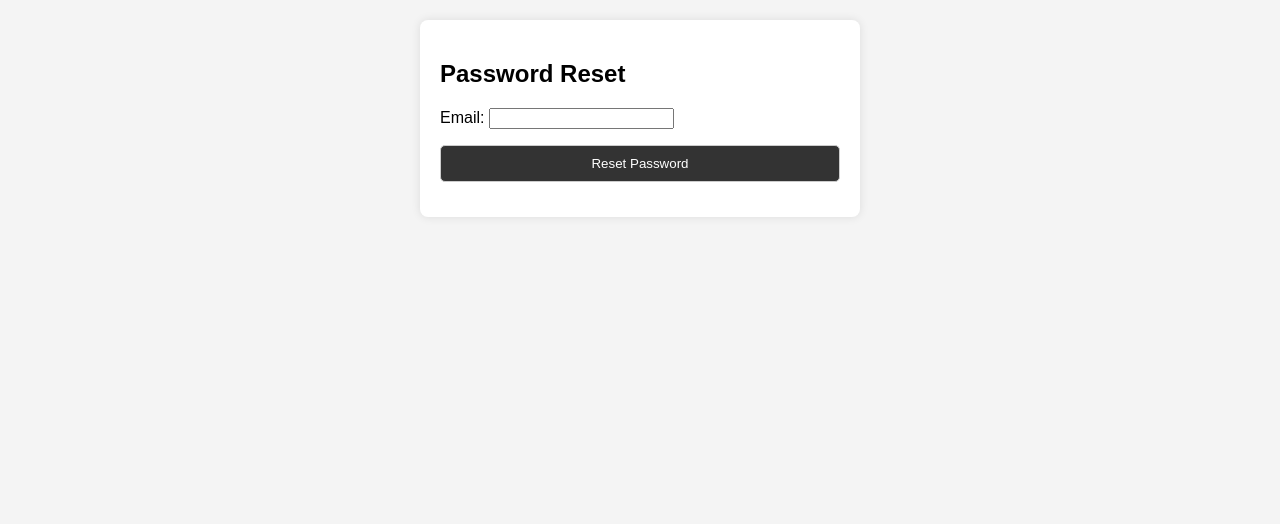
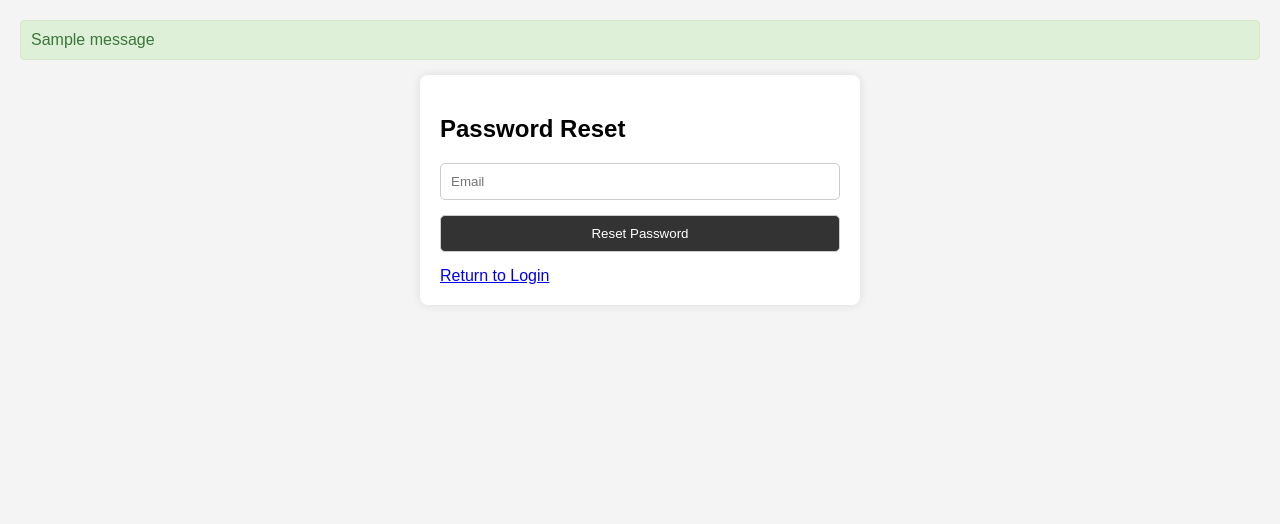
Before and after one commit to chenxinxinyue/FYP_Project, a Django app: page /login/password_reset/ in a window 1280 px wide. Shown: the part 100-624 px from the top of the page. Run offline with Django 5.2, Linux system fonts and the light colour scheme; tables that the repository leaves empty hold one stand-in row (values such as "Sample post"); one stand-in notice (Sample message) is shown.

Commit message:
add message alert

```diff
--- a/Authenticatoin/views.py
+++ b/Authenticatoin/views.py
@@ -2,7 +2,7 @@
 import os
 
 import html2text
-
+from django.core.mail import send_mail
 from .models import CustomUser
 import certifi
 import random
@@ -15,6 +15,9 @@ from django.contrib.auth.forms import PasswordResetForm
 from django.core.mail import send_mail
 from django.template.loader import render_to_string
 from django.contrib.auth import get_user_model
+from django.core.mail import send_mail
+from django.template.loader import render_to_string
+from django.utils.html import mark_safe
 
 os.environ['SSL_CERT_FILE'] = certifi.where()
 
@@ -117,71 +120,44 @@ def create_user_from_session(request):
         print("An error occurred:", e)
 
 
-def send_verification_email_for_reset_password(email, message_text):
+def send_verification_email_for_reset_password(email, message_html):
     send_mail(
-        'Verification Code for MainApp Reset password',
-        message_text,
-        'recommendjob@gmail.com',
+        'Password Reset for YourAccount',
+        '',
+        'no-reply@yourwebsite.com',
         [email],
         fail_silently=False,
+        html_message=message_html,
     )
+
 
 def password_reset_view(request):
     if request.method == 'POST':
-        form = PasswordResetForm(request.POST)
-        if form.is_valid():
-            email = form.cleaned_data['email']
+        email = request.POST.get('email')
+        if email:
             try:
                 user = CustomUser.objects.get(email=email)
-            except CustomUser.DoesNotExist:
-                user = None
-
-            if user:
                 # Generate a password reset token
                 token = default_token_generator.make_token(user)
                 uid = urlsafe_base64_encode(force_bytes(user.pk))
-
-                # # Construct password reset link
-                # reset_link = request.build_absolute_uri(
-                #     f"/password_reset_confirm/{uid}/{token}/"
-                # )
-                #
-                # # Send password reset email
-                # message_html = render_to_string('password_reset_email.html', {
-                #     'user': user,
-                #     'reset_link': reset_link,
-                # })
-                #
-                # # 将 HTML 转换为纯文本
-                # html_to_text = html2text.HTML2Text()
-                # message_text = html_to_text.handle(message_html)
-                #
-                # # 发送邮件
-                # send_verification_email_for_reset_password(email, message_text)
-
+                # Construct password reset link
                 reset_link = request.build_absolute_uri(
                     f"/login/password_reset_confirm/{uid}/{token}/"
                 )
-
-                # 构建纯文本消息
-                message_text = f"Hello {user.username},\n\n" \
-                               f"You requested a password reset for your account. Please click the link below to reset your password:\n\n" \
-                               f"{reset_link}\n\n" \
-                               f"If you didn't request a password reset, please ignore this email.\n\n" \
-                               f"Regards,\nYour Website Team"
-
-                # 发送邮件
-                send_verification_email_for_reset_password(email, message_text)
-
+                # Send password reset email
+                message_html = render_to_string('password_reset_email.html', {
+                    'user': user,
+                    'reset_link': reset_link,
+                })
+                send_verification_email_for_reset_password(email, message_html)
                 messages.success(request,
                                  'An email with password reset instructions has been sent to your email address.')
                 return redirect('login')
-            else:
+            except CustomUser.DoesNotExist:
                 messages.error(request, 'No user found with this email address.')
-    else:
-        form = PasswordResetForm()
-
-    return render(request, 'password_reset.html', {'form': form})
+        else:
+            messages.error(request, 'Please provide an email address.')
+    return render(request, 'password_reset.html')
 
 
 def password_reset_confirm_view(request, uidb64, token):
--- a/templates/base_generic.html
+++ b/templates/base_generic.html
@@ -76,6 +76,24 @@
         input[type="submit"]:hover {
             background-color: #555;
         }
+        .alert {
+            padding: 10px;
+            margin-bottom: 15px;
+            border: 1px solid transparent;
+            border-radius: 4px;
+        }
+
+        .alert.success {
+            color: #3c763d;
+            background-color: #dff0d8;
+            border-color: #d6e9c6;
+        }
+
+        .alert.error {
+            color: #a94442;
+            background-color: #f2dede;
+            border-color: #ebccd1;
+        }
 
     </style>
 </head>
@@ -85,6 +103,15 @@
     </header>
 
     <main>
+        {% if messages %}
+            <div class="messages">
+                {% for message in messages %}
+                    <div class="{% if message.tags %}alert {{ message.tags }}{% else %}alert{% endif %}">
+                        {{ message }}
+                    </div>
+                {% endfor %}
+            </div>
+        {% endif %}
         {% block content %}
         {% endblock %}
     </main>
--- a/templates/password_reset.html
+++ b/templates/password_reset.html
@@ -7,8 +7,9 @@
     <form method="post">
         {% csrf_token %}
         <h2>Password Reset</h2>
-        {{ form.as_p }}
+        <input type="text" name="email" placeholder="Email" required>
         <button type="submit">Reset Password</button>
     </form>
+    <a href="{% url 'login' %}" class="button">Return to Login</a>
 </div>
 {% endblock %}
--- a/templates/password_reset_confirm.html
+++ b/templates/password_reset_confirm.html
@@ -1,7 +1,7 @@
 {% extends "base_generic.html" %}
 
 {% block content %}
-    <body>
+    <div class="menu-container">
         <h2>Reset Password</h2>
         <form method="post">
             {% csrf_token %}
@@ -11,5 +11,6 @@
             <input type="password" id="id_confirm_password" name="confirm_password"><br>
             <button type="submit">Reset Password</button>
         </form>
-    </body>
+    </div>
+
 {% endblock %}
--- a/templates/password_reset_email.html
+++ b/templates/password_reset_email.html
@@ -10,6 +10,6 @@
     <p>You requested a password reset for your account. Please click the link below to reset your password:</p>
     <a href="{{ reset_link }}">{{ reset_link }}</a>
     <p>If you didn't request a password reset, please ignore this email.</p>
-    <p>Regards,<br>Your Website Team</p>
+    <p>Regards,<br>Job Recommendation Team</p>
 </body>
 </html>
```
Also changed, not shown: Authenticatoin/forms.py (deleted, +0 -13 lines).
